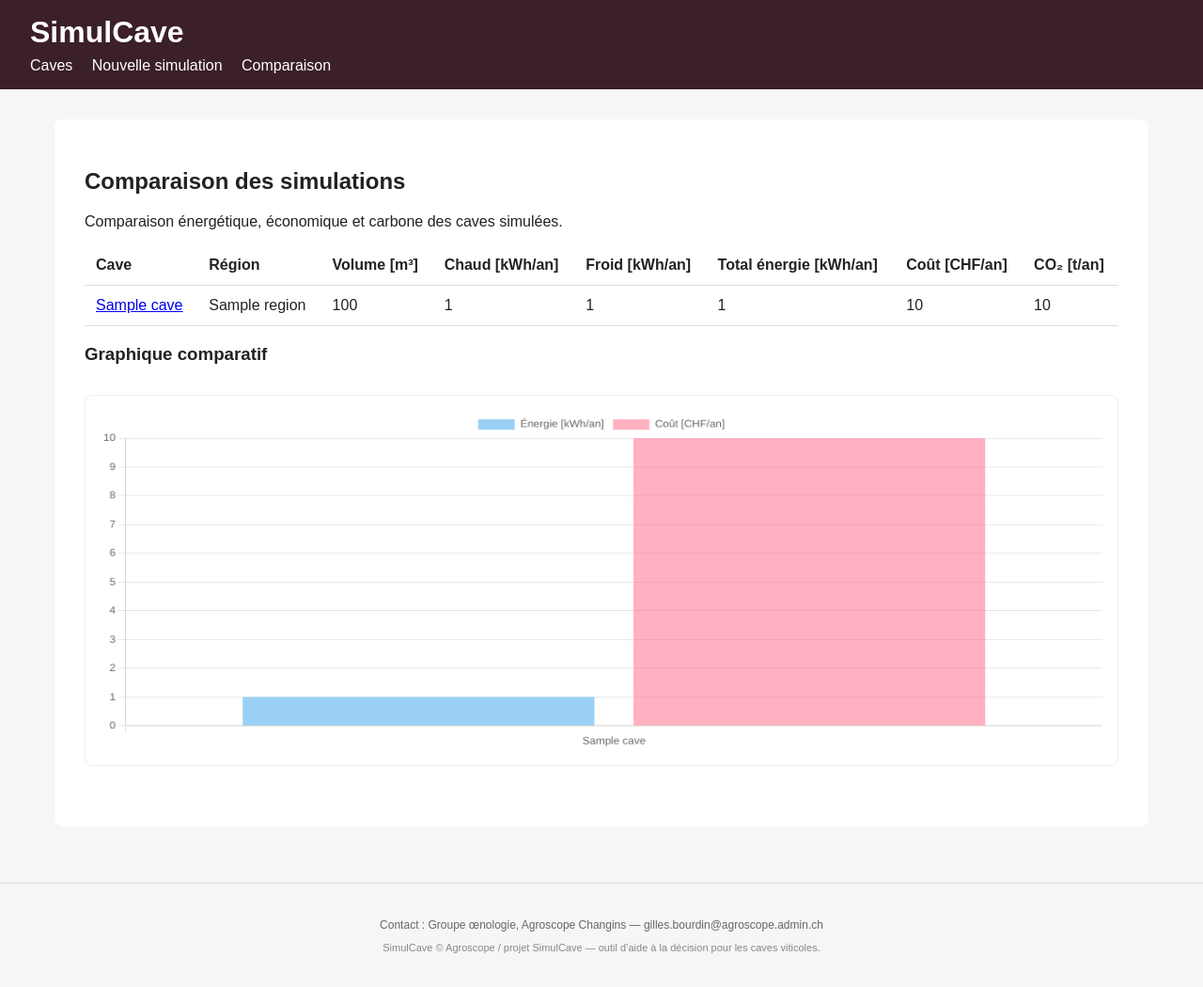
After one commit to gilloubourdin-lgtm/simulcave, a FastAPI app: template app/templates/compare_caves.html in a window 1280 px wide. The commit adds this page. Shown: the whole page at 94% size. Run offline with FastAPI, Linux system fonts and the light colour scheme; the template is opened without the code that fills it: most values are stand-ins (such as "Sample title", 1, 10 or a date in 2020).

Commit message:
Add cave comparison dashboard

```diff
--- a/app/templates/base.html
+++ b/app/templates/base.html
@@ -15,6 +15,7 @@
     <nav>
       <a href="/caves">Caves</a>
       <a href="/caves/new">Nouvelle simulation</a>
+      <a href="/caves/compare">Comparaison</a>
     </nav>
   </header>
 
--- /dev/null
+++ b/app/templates/compare_caves.html
@@ -0,0 +1,118 @@
+{% extends "base.html" %}
+
+{% block content %}
+
+<h2>Comparaison des simulations</h2>
+
+<p>
+  Comparaison énergétique, économique et carbone
+  des caves simulées.
+</p>
+
+<table>
+  <thead>
+    <tr>
+      <th>Cave</th>
+      <th>Région</th>
+      <th>Volume [m³]</th>
+      <th>Chaud [kWh/an]</th>
+      <th>Froid [kWh/an]</th>
+      <th>Total énergie [kWh/an]</th>
+      <th>Coût [CHF/an]</th>
+      <th>CO₂ [t/an]</th>
+    </tr>
+  </thead>
+
+  <tbody>
+    {% for item in comparison %}
+
+    {% set cave = item.cave %}
+    {% set result = item.result %}
+
+    <tr>
+      <td>
+        <a href="/caves/{{ cave.id }}">
+          {{ cave.name }}
+        </a>
+      </td>
+
+      <td>{{ cave.region }}</td>
+
+      <td>
+        {{ (cave.length_m * cave.width_m * cave.height_m)|round(0) }}
+      </td>
+
+      <td>{{ result.total_heating_kwh|round(0) }}</td>
+
+      <td>{{ result.total_cooling_kwh|round(0) }}</td>
+
+      <td>{{ result.total_energy_kwh|round(0) }}</td>
+
+      <td>{{ result.annual_cost_chf|round(0) }}</td>
+
+      <td>{{ result.annual_co2_tons|round(2) }}</td>
+    </tr>
+
+    {% endfor %}
+  </tbody>
+</table>
+
+<h3>Graphique comparatif</h3>
+
+<canvas id="comparisonChart" height="120"></canvas>
+
+<script src="https://cdn.jsdelivr.net/npm/chart.js"></script>
+
+<script>
+const labels = [
+  {% for item in comparison %}
+    "{{ item.cave.name }}",
+  {% endfor %}
+];
+
+const energyData = [
+  {% for item in comparison %}
+    {{ item.result.total_energy_kwh }},
+  {% endfor %}
+];
+
+const costData = [
+  {% for item in comparison %}
+    {{ item.result.annual_cost_chf }},
+  {% endfor %}
+];
+
+new Chart(
+  document.getElementById('comparisonChart'),
+  {
+    type: 'bar',
+
+    data: {
+      labels: labels,
+
+      datasets: [
+        {
+          label: 'Énergie [kWh/an]',
+          data: energyData,
+        },
+
+        {
+          label: 'Coût [CHF/an]',
+          data: costData,
+        }
+      ]
+    },
+
+    options: {
+      responsive: true,
+      plugins: {
+        legend: {
+          position: 'top',
+        }
+      }
+    }
+  }
+);
+</script>
+
+{% endblock %}
```
Also changed, not shown: app/routers/cave.py (+28 -0 lines).
